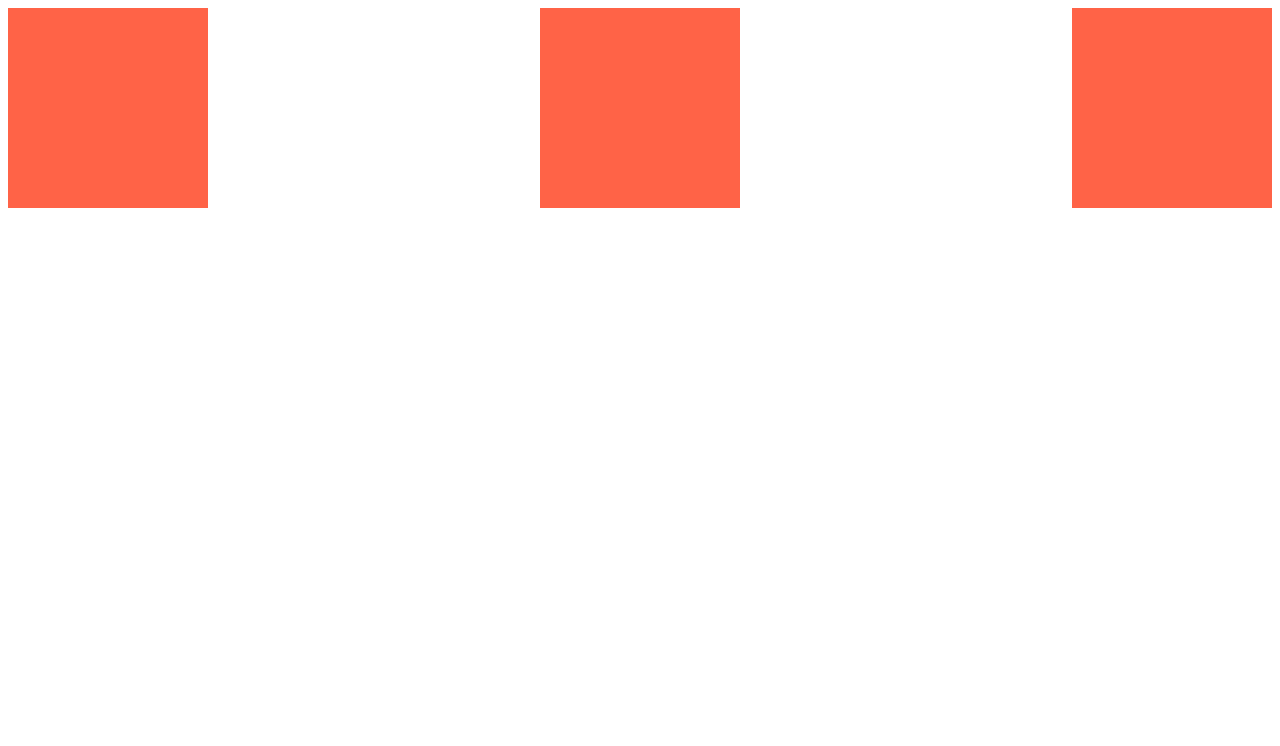
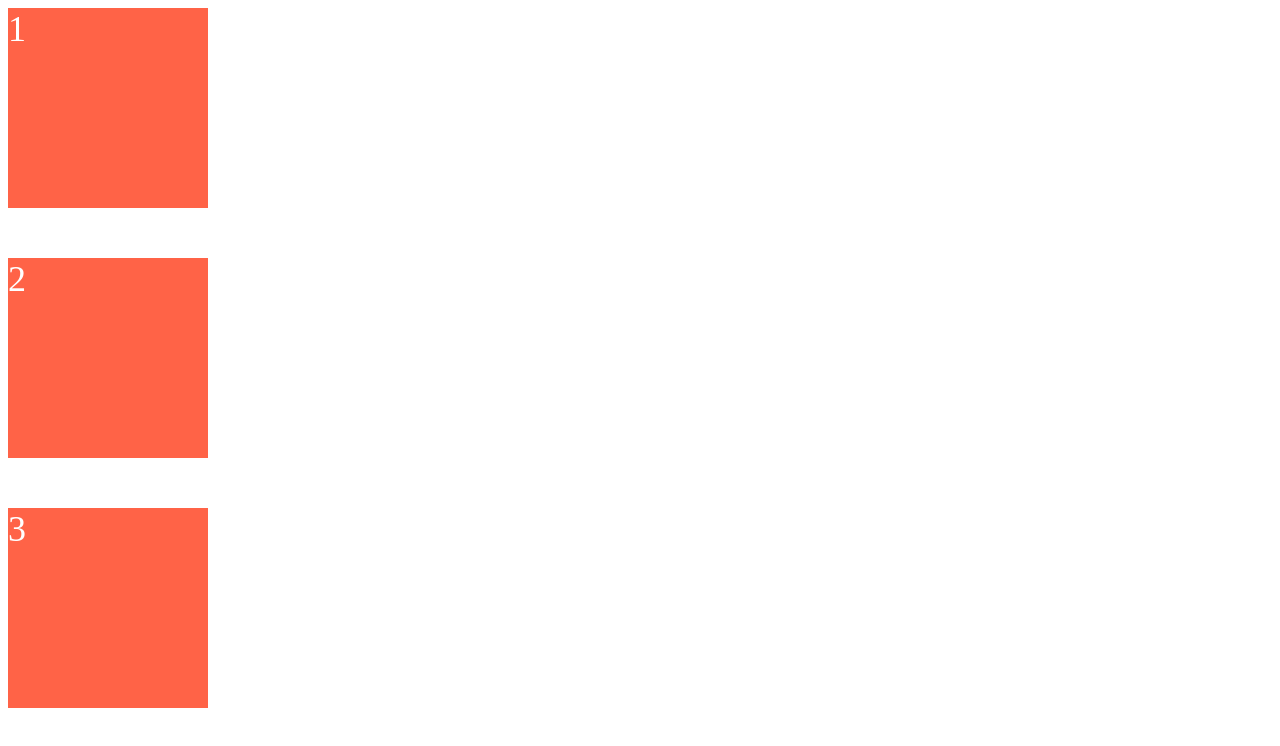
Before and after one commit to moztiq/nc-css-layout, a website built with Vite: page index.html in a window 1280 px wide. Built offline with nearby package versions, Linux system fonts and the light colour scheme.

Commit message:
flex direction

```diff
--- a/index.html
+++ b/index.html
@@ -7,10 +7,10 @@
     <title>CSS Layout Masterclass</title>
   </head>
   <body>
-    <div id="container">
-      <div class="box"></div>
-      <div class="box"></div>
-      <div class="box"></div>
+    <div class="father">
+      <div class="box">1</div>
+      <div class="box">2</div>
+      <div class="box">3</div>
     </div>
   </body>
 </html>
--- a/style.css
+++ b/style.css
@@ -1,10 +1,13 @@
-div#container {
+.father {
   display: flex;
-  justify-content: space-between;
+  flex-direction: column;
+  gap: 50px;
 }
 
 .box {
   width: 200px;
   height: 200px;
   background-color: tomato;
+  color: white;
+  font-size: 36px;
 }
```
